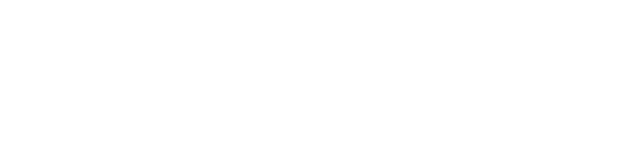
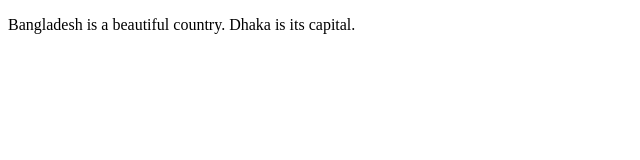
Before and after one commit to rifat136/web-repo, a plain HTML site: page index.html in a window 1280 px wide. Shown: the whole page, without its empty margins (0-640 px from the left). Drawn offline with Linux system fonts and the light colour scheme.

Commit message:
new line added

```diff
--- a/index.html
+++ b/index.html
@@ -5,8 +5,10 @@
     <meta http-equiv="X-UA-Compatible" content="IE=edge">
     <meta name="viewport" content="width=device-width, initial-scale=1.0">
     <title>Yor are succesful</title>
+
 </head>
 <body>
+<p>Bangladesh is a beautiful country.  Dhaka is its capital.</p>
 
 </body>
 </html>
```
